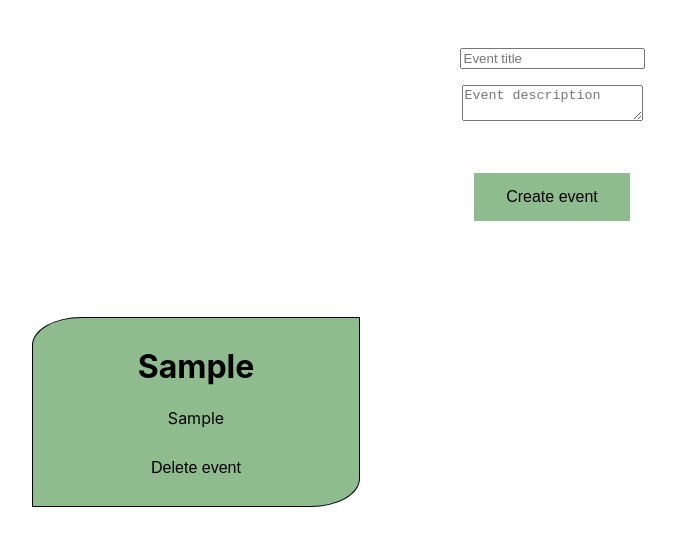
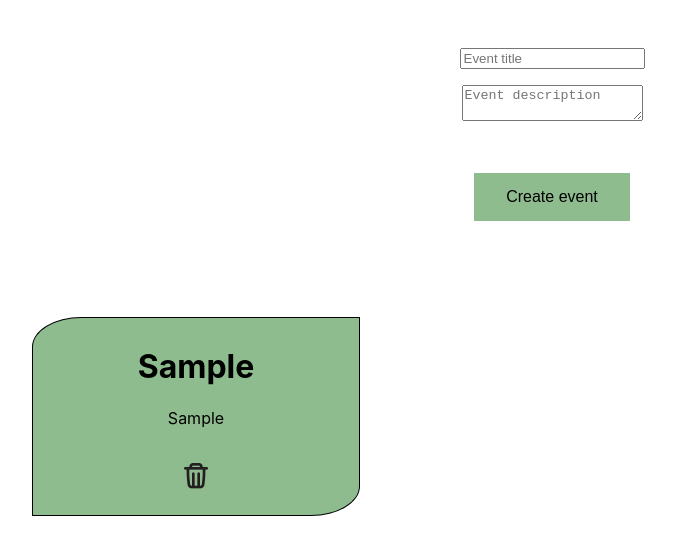
Before and after one commit to hakoningir/MemoList, a React (Create React App) app: page / in a window 1280 px wide. Both pictures are taken after typing "Sample", "Sample" into the empty fields and a click on the button "Create event". Shown: the top 554 px of the page, without its empty margins (88-764 px from the left). Built offline with nearby package versions, Linux system fonts and the light colour scheme.

Commit message:
delete button is trascan logo and has hover

```diff
--- a/src/pages/Events.css
+++ b/src/pages/Events.css
@@ -2,32 +2,51 @@
     display: grid;
     grid-template-columns: repeat(3, 1fr);
 }
-.card{
+
+.card {
     position: relative;
     padding: 0.5rem;
     margin: 5rem;
     width: 75%;
     height: 50%;
     border: 1px solid;
-    background-color:darkseagreen;
+    background-color: darkseagreen;
     border-top-left-radius: 15%;
     border-bottom-right-radius: 15%;
 }
 
-input{
+input {
     margin-top: 3rem;
     margin-bottom: 1rem;
 }
-textarea{
+
+textarea {
     margin-bottom: 3rem;
 }
 
 button {
-    background-color:darkseagreen;
+    background-color: darkseagreen;
     border: none;
     padding: 15px 32px;
     text-align: center;
     text-decoration: none;
     display: inline-block;
     font-size: 16px;
-  }
+}
+
+.titlemsg {
+    color: red;
+}
+
+.descriptionmsg {
+    color: red;
+}
+
+img{
+    width: 2rem;
+    height: 2rem;
+    cursor: pointer;
+}
+img:hover{
+    background: red;
+}
--- a/src/pages/Events.jsx
+++ b/src/pages/Events.jsx
@@ -1,10 +1,12 @@
 import { useEffect, useState } from "react";
 import './Events.css';
+import trashcan from './../trashcan.png'
 function Event() {
   const [inputTitle, setInputTitle] = useState('');
   const [inputDescription, setInputDescription] = useState('');
   const [data, setData] = useState([]);
-
+  const [titlemsg, setTitlemsg] = useState('');
+  const [descriptionmsg, setDescriptionmsg] = useState('');
   useEffect(() => {
     data.length > 0 && window.localStorage.setItem("event", JSON.stringify(data));
   }, [data]);
@@ -16,12 +18,19 @@ function Event() {
 
   function HandleSubmit(e) {
     e.preventDefault();
-        let submitted = [inputTitle, inputDescription]
+    // Cannot create an event without title and/or description
+    if (inputTitle.length > 0 && inputDescription.length > 0) {
+      let submitted = [inputTitle, inputDescription];
       submitted && setData([...data, submitted]);
       setInputTitle('');
       setInputDescription('');
+      setTitlemsg('');
+      setDescriptionmsg('');
     }
-
+    if (inputTitle.length === 0) setTitlemsg("Must provide title");
+    if (inputDescription.length === 0) setDescriptionmsg("Must provide description");
+    console.log(titlemsg, descriptionmsg);
+  }
   function deleteEvent(key) {
     setData(data.filter((_, index) => index !== key));
   }
@@ -31,6 +40,7 @@ function Event() {
       <form onSubmit={HandleSubmit}>
         <div>
           <div>
+            {titlemsg && <p className="titlemsg">{titlemsg}</p>}
             <input
               type="title"
               placeholder="Event title"
@@ -39,6 +49,7 @@ function Event() {
             />
           </div>
           <div>
+            {descriptionmsg && <p className="descriptionmsg">{descriptionmsg}</p>}
             <textarea
               type="description"
               placeholder="Event description"
@@ -57,8 +68,8 @@ function Event() {
             <div key={ke} className="card">
               <h1>{item[0]}</h1>
               <p>{item[1]}</p>
-                  <button type="delete" value={ke} onClick={() => deleteEvent(ke)}>
-                    Delete event
+              <button type="delete" value={ke} onClick={() => deleteEvent(ke)} >
+                <img src={trashcan} alt=""/>
               </button>
             </div>
           ))}
```
Also changed, not shown: src/logo.svg (deleted), src/trashcan.png (added). Lines whose indentation alone changed are shown as unchanged.
